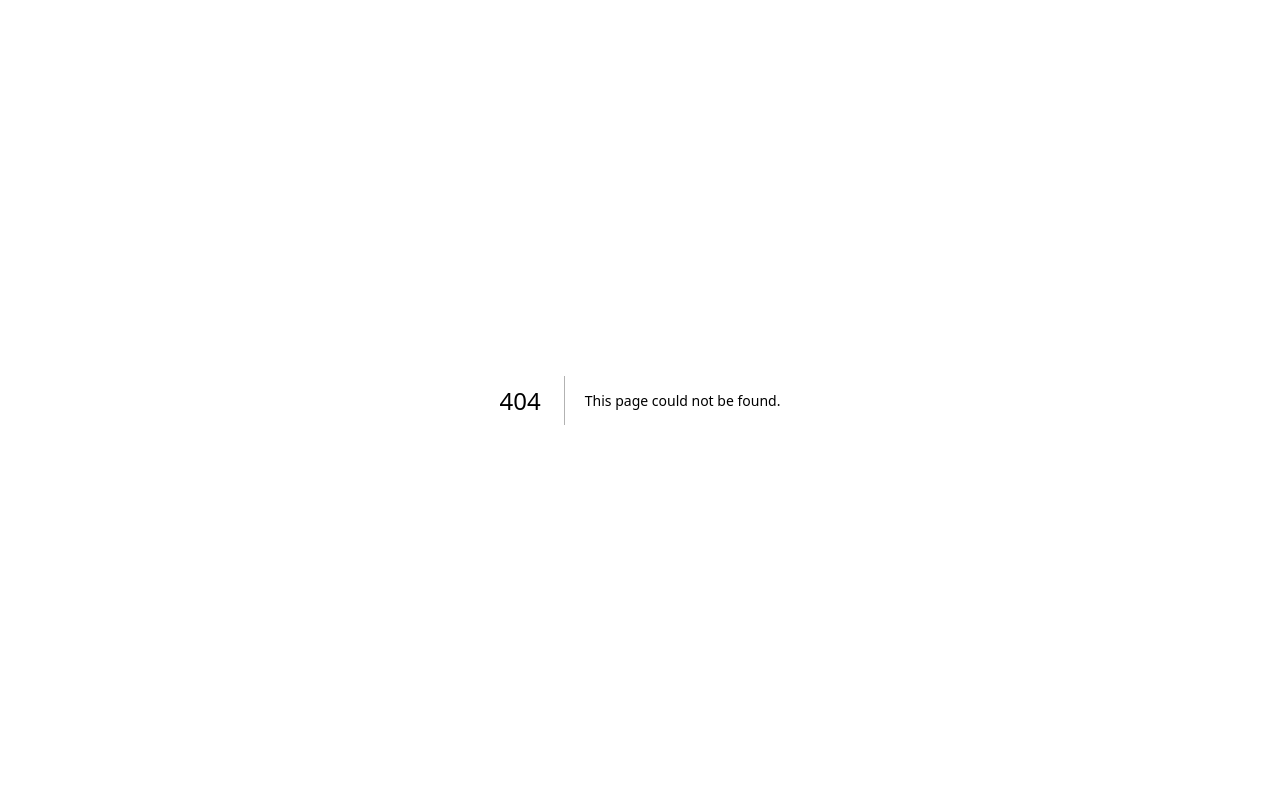
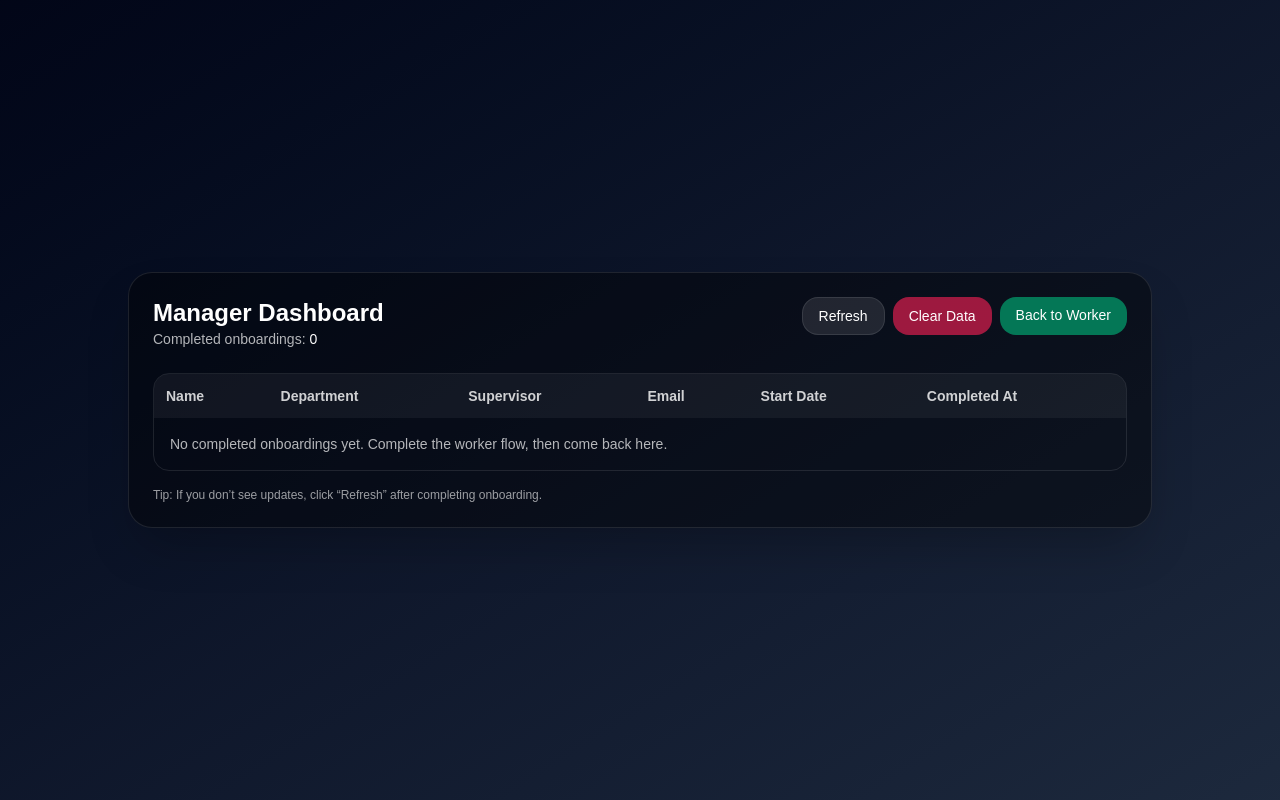
Before and after one commit to textsidekick/sidekick, a Next.js app: page /manager in a window 1280 px wide. Before the commit this address had no page. Built offline with nearby package versions, Linux system fonts and the light colour scheme.

Commit message:
end-to-end onboarding flow with manager dashboard

```diff
--- /dev/null
+++ b/src/app/manager/page.tsx
@@ -0,0 +1,116 @@
+"use client";
+
+import { useEffect, useState } from "react";
+import Link from "next/link";
+
+type Onboarding = {
+  id: string;
+  name: string;
+  department: string;
+  supervisor: string;
+  email: string;
+  startDate: string;
+  completedAt: string;
+};
+
+export default function ManagerPage() {
+  const [rows, setRows] = useState<Onboarding[]>([]);
+
+  function load() {
+    try {
+      const raw = localStorage.getItem("onboardings");
+      const parsed = raw ? (JSON.parse(raw) as Onboarding[]) : [];
+      setRows(Array.isArray(parsed) ? parsed : []);
+    } catch {
+      setRows([]);
+    }
+  }
+
+  function clear() {
+    localStorage.removeItem("onboardings");
+    setRows([]);
+  }
+
+  useEffect(() => {
+    load();
+  }, []);
+
+  return (
+    <main className="min-h-screen flex items-center justify-center bg-gradient-to-br from-slate-950 via-slate-900 to-slate-800 p-6">
+      <div className="w-full max-w-5xl rounded-3xl bg-black/40 border border-white/10 shadow-2xl overflow-hidden">
+        <div className="p-6">
+          <div className="flex items-start justify-between gap-4">
+            <div>
+              <h1 className="text-white text-2xl font-semibold">Manager Dashboard</h1>
+              <p className="text-white/70 text-sm">
+                Completed onboardings: <span className="text-white">{rows.length}</span>
+              </p>
+            </div>
+
+            <div className="flex gap-2">
+              <button
+                onClick={load}
+                className="rounded-2xl px-4 py-2 bg-white/10 hover:bg-white/15 text-white text-sm border border-white/10"
+              >
+                Refresh
+              </button>
+              <button
+                onClick={clear}
+                className="rounded-2xl px-4 py-2 bg-rose-500/60 hover:bg-rose-500/80 text-white text-sm"
+              >
+                Clear Data
+              </button>
+              <Link
+                href="/"
+                className="rounded-2xl px-4 py-2 bg-emerald-500/60 hover:bg-emerald-500/80 text-white text-sm"
+              >
+                Back to Worker
+              </Link>
+            </div>
+          </div>
+
+          <div className="mt-6 overflow-auto rounded-2xl border border-white/10">
+            <table className="w-full text-left text-sm">
+              <thead className="bg-white/5 text-white/80">
+                <tr>
+                  <th className="p-3">Name</th>
+                  <th className="p-3">Department</th>
+                  <th className="p-3">Supervisor</th>
+                  <th className="p-3">Email</th>
+                  <th className="p-3">Start Date</th>
+                  <th className="p-3">Completed At</th>
+                </tr>
+              </thead>
+              <tbody className="text-white">
+                {rows.length === 0 ? (
+                  <tr>
+                    <td className="p-4 text-white/70" colSpan={6}>
+                      No completed onboardings yet. Complete the worker flow, then come back here.
+                    </td>
+                  </tr>
+                ) : (
+                  rows.map((r) => (
+                    <tr key={r.id} className="border-t border-white/10">
+                      <td className="p-3">{r.name}</td>
+                      <td className="p-3">{r.department}</td>
+                      <td className="p-3">{r.supervisor}</td>
+                      <td className="p-3">{r.email}</td>
+                      <td className="p-3">{r.startDate}</td>
+                      <td className="p-3">
+                        {new Date(r.completedAt).toLocaleString()}
+                      </td>
+                    </tr>
+                  ))
+                )}
+              </tbody>
+            </table>
+          </div>
+
+          <div className="mt-4 text-white/60 text-xs">
+            Tip: If you don’t see updates, click “Refresh” after completing onboarding.
+          </div>
+        </div>
+      </div>
+    </main>
+  );
+}
```
